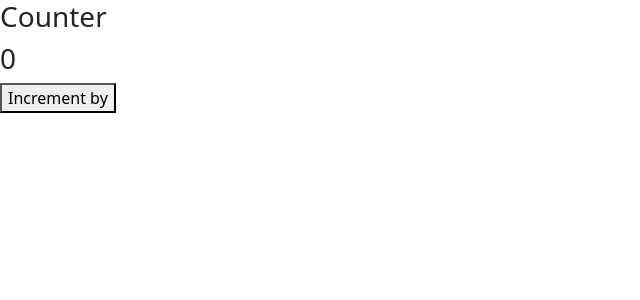
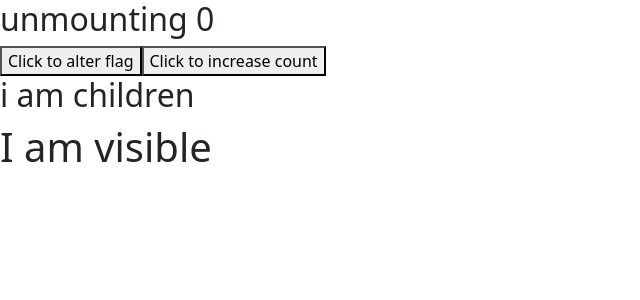
Before and after one commit to saiDev1999/96R_React_Class, a React (Create React App) app: page / in a window 1280 px wide. Shown: the top 300 px of the page, without its empty margins (0-640 px from the left). Built offline with nearby package versions, Linux system fonts and the light colour scheme.

Commit message:
updating, unmounting and pure components

```diff
--- a/src/App.js
+++ b/src/App.js
@@ -13,13 +13,17 @@ import MapMethod from "./components /bootsrap /mapMethod"
 import ParentComponent from "./components /props/parent"
 import Counter from "./components /counter /counter"
 import Mouting from "./components /lifecycle /mounting /mounting"
+import UpdatePhase from "./components /lifecycle /updating /updatingPhase"
+import Unmounting from "./components /lifecycle /unmounting /unMounting"
 
 function App (){
   const greenColor="green"
   return(
 <div>
 {/* <Mouting color={greenColor} /> */}
-<Counter/>
+{/* <Counter/> */}
+{/* <UpdatePhase favColor="green" /> */}
+<Unmounting/>
 
 
 
@@ -227,9 +231,9 @@ export default App
 
 // 1. render
 // 2. getDerivedStateFromProps // rarely
-// 3. component did update  // side effects in update phase
 // 4. getSnapShotBeforeUpdate
 // 5. component should update  // it will decide component has to update or not
+// 3. component did update  // side effects in update phase
 
 // Unmounting :
 
--- a/src/components /counter /counter.js
+++ b/src/components /counter /counter.js
@@ -14,6 +14,7 @@ class Counter extends Component{
     }
 
     handleIncrement=(data)=>{
+
         //setState
         this.setState(
             {
--- /dev/null
+++ b/src/components /lifecycle /unmounting /unMounting.js
@@ -0,0 +1,85 @@
+import { Component, PureComponent } from "react";
+
+class Unmounting extends Component{
+
+    constructor(){
+        super()
+        this.state={
+            isVisible:false,
+            count:0
+        }
+    }
+
+
+    handleVisible=()=>{
+        this.setState({
+            isVisible:!this.state.isVisible
+        })
+    }
+
+    handleIncrement=()=>{
+        this.setState({
+            count:this.state.count+1
+        })
+    }
+
+
+    render(){
+     return(
+        <>
+
+        <h2>unmounting {this.state.count}</h2>
+        <button onClick={this.handleVisible}  >Click to alter flag</button>
+        <button onClick={this.handleIncrement}  >Click to increase count</button>
+
+
+
+
+          <Child/>
+
+
+
+        </>
+     )
+    }
+}
+
+export default Unmounting
+
+
+
+
+class Child extends PureComponent{
+
+
+    // componentWillUnmount(){
+    //     alert("i am removed from dom")
+    // }
+    render(){
+        console.log("child")
+        return(
+            <>
+            <h2> i am children</h2>
+
+            <h1>I am visible</h1>
+            </>
+        )
+    }
+}
+
+
+
+
+// unmounting phase
+
+
+// component will unmount : for clean up purpose , to prevent memory leak
+
+// drawback :
+// child re-rendering when parent state changing
+
+
+
+
+
+// Pure component :  component will gets re-render only when state or prop changes
--- /dev/null
+++ b/src/components /lifecycle /updating /updatingPhase.js
@@ -0,0 +1,81 @@
+import { Component } from "react";
+
+
+
+
+
+
+
+
+
+
+
+
+class UpdatePhase extends Component{
+
+    constructor(){
+        super()
+        this.state={
+            counter:1,
+            color:"red",
+            singlePost:{}
+        }
+    }
+
+    handleClick=()=>{
+        this.setState({
+            counter:this.state.counter+1
+        })
+    }
+
+
+    static getDerivedStateFromProps(props){
+        console.log("getDerivedStateFromProps")
+
+        return{color:props.favColor}
+
+    }
+
+    getSnapshotBeforeUpdate(props,state){
+        console.log(state)
+        return null
+    }
+
+    shouldComponentUpdate(){
+        return true
+    }
+
+  componentDidUpdate(){
+    document.title=`count ${this.state.counter}`
+  }
+
+
+
+  componentDidMount(){
+    document.title=`count ${this.state.counter}`
+  }
+
+
+
+
+    render(){
+        console.log("render")
+        return(
+            <>
+
+            <h1>UpdatePhase</h1>
+            <h2 style={{color:this.props.favColor}} >{this.state.counter}</h2>
+            <button onClick={this.handleClick} >Increment</button>
+
+            {
+
+                  <h2>{this.state.singlePost?.title}</h2>
+            }
+            </>
+        )
+    }
+}
+
+export default UpdatePhase
+
+// whenever a state or prop changes component will gets reexecuted or re-render to show the updated data
--- a/src/index.js
+++ b/src/index.js
@@ -9,7 +9,7 @@ const root = ReactDOM.createRoot(document.getElementById('root'));
 root.render(
   // <React.StrictMode>
     <App />
-  // </React.StrictMode>
+//  </React.StrictMode>
 );
 
 // If you want to start measuring performance in your app, pass a function
```
Also changed, not shown: src/components /lifecycle /mounting /mounting.js (line endings or trailing spaces).
